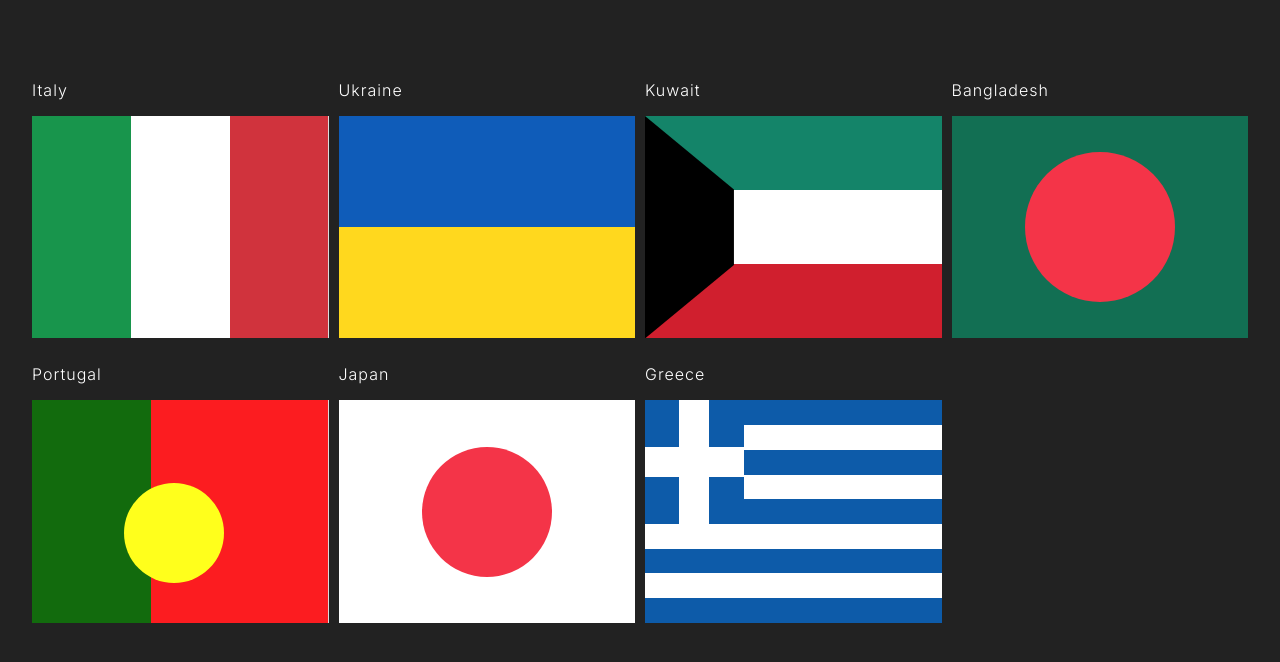
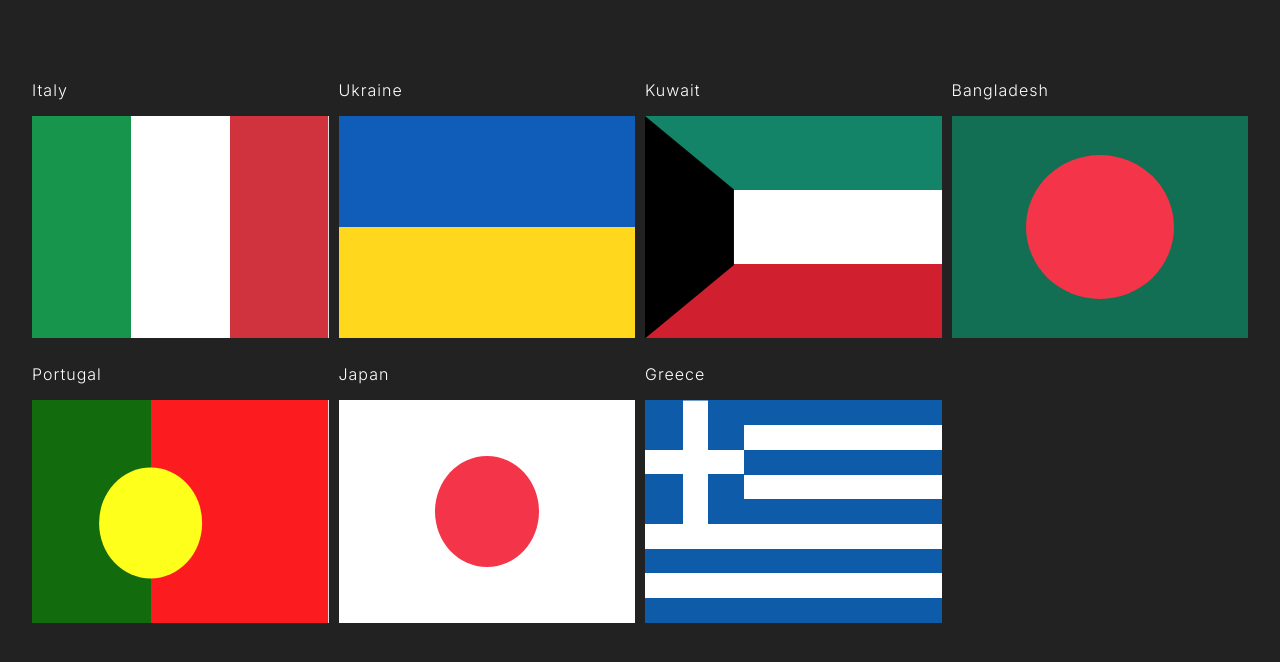
Before and after one commit to anacatsousa/css, a plain HTML site: page css-flags/index.html in a window 1280 px wide. Drawn offline with Linux system fonts and the light colour scheme.

Commit message:
correções flags e landing page

```diff
--- a/css-flags/index.html
+++ b/css-flags/index.html
@@ -61,10 +61,12 @@
 			<h3 class="flag_title">Greece</h3>
 			<div class="flag flag-greece">
 				<div class="greece greece-white sub-area">
-					<div class="greece greece-blue"></div>
-					<div class="greece greece-blue"></div>
-					<div class="greece greece-blue"></div>
-					<div class="greece greece-blue"></div>
+					<div class="greece greece-blue greece-sub-blue-1"></div>
+					<div class="greece greece-blue greece-sub-blue-2"></div>
+					<div class="greece greece-white greece-white-1"></div>
+					<div class="greece greece-blue greece-sub-blue-3"></div>
+					<div class="greece greece-blue greece-sub-blue-4"></div>
+					<div class="greece greece-white greece-white-2"></div>
 				</div>
 				<div class="greece greece-blue bue-1"></div>
 				<div class="greece greece-white white-1"></div>
--- a/css-flags/styles.css
+++ b/css-flags/styles.css
@@ -113,8 +113,8 @@ body {
 
 .bangladesh {
 	background-color: #f43448;
-	width: 150px;
-	height: 150px;
+	width: 50%;
+	height: 65%;
 	border-radius: 100%;
 }
 
@@ -139,12 +139,13 @@ body {
 
 .portugal.portugal-yellow {
 	background-color: #ffff1c;
-	width: 100px;
-	height: 100px;
+	width: 35%;
+	height: 50%;
 	border-radius: 100%;
 	position: absolute;
-	top: 82.94px;
-	left: 92px;
+	top: 50%;
+	left: 40%;
+	translate: -50% -40%;
 }
 
 .flag-japan {
@@ -156,8 +157,8 @@ body {
 
 .japan {
 	background-color: #f43448;
-	width: 130px;
-	height: 130px;
+	width: 35%;
+	height: 50%;
 	border-radius: 100%;
 }
 
@@ -181,9 +182,41 @@ body {
 	display: grid;
 	grid-template-columns: subgrid;
 	grid-template-rows: subgrid;
-	gap: 30px;
-	grid-template-columns: repeat(2, 1fr);
-	grid-template-rows: repeat(2, 1fr);
+	grid-template-columns: repeat(1, 1fr);
+	grid-template-rows: repeat(5, 1fr);
+}
+
+.greece-sub-blue-1 {
+	grid-row: 1 / 2;
+	grid-column: 1 / -1;
+}
+
+.greece-sub-blue-2 {
+	grid-row: 2 / 3;
+	grid-column: 1 / -1;
+}
+
+.greece-white-1 {
+	grid-row: 3 / 4;
+	grid-column: 1 / -1;
+}
+
+.greece-sub-blue-3 {
+	grid-row: 4 / 5;
+	grid-column: 1 / -1;
+}
+
+.greece-sub-blue-4 {
+	grid-row: 5 / 6;
+	grid-column: 1 / -1;
+}
+
+.greece-white-2 {
+	grid-row: 3 / 4;
+	grid-column: 1 / -1;
+	transform: rotate(90deg);
+	width: 125%;
+	translate: -9% 0;
 }
 
 .bue-1 {
```
Also changed, not shown: basic-website/styles/styles.css (+13 -3 lines), 1 other file.
